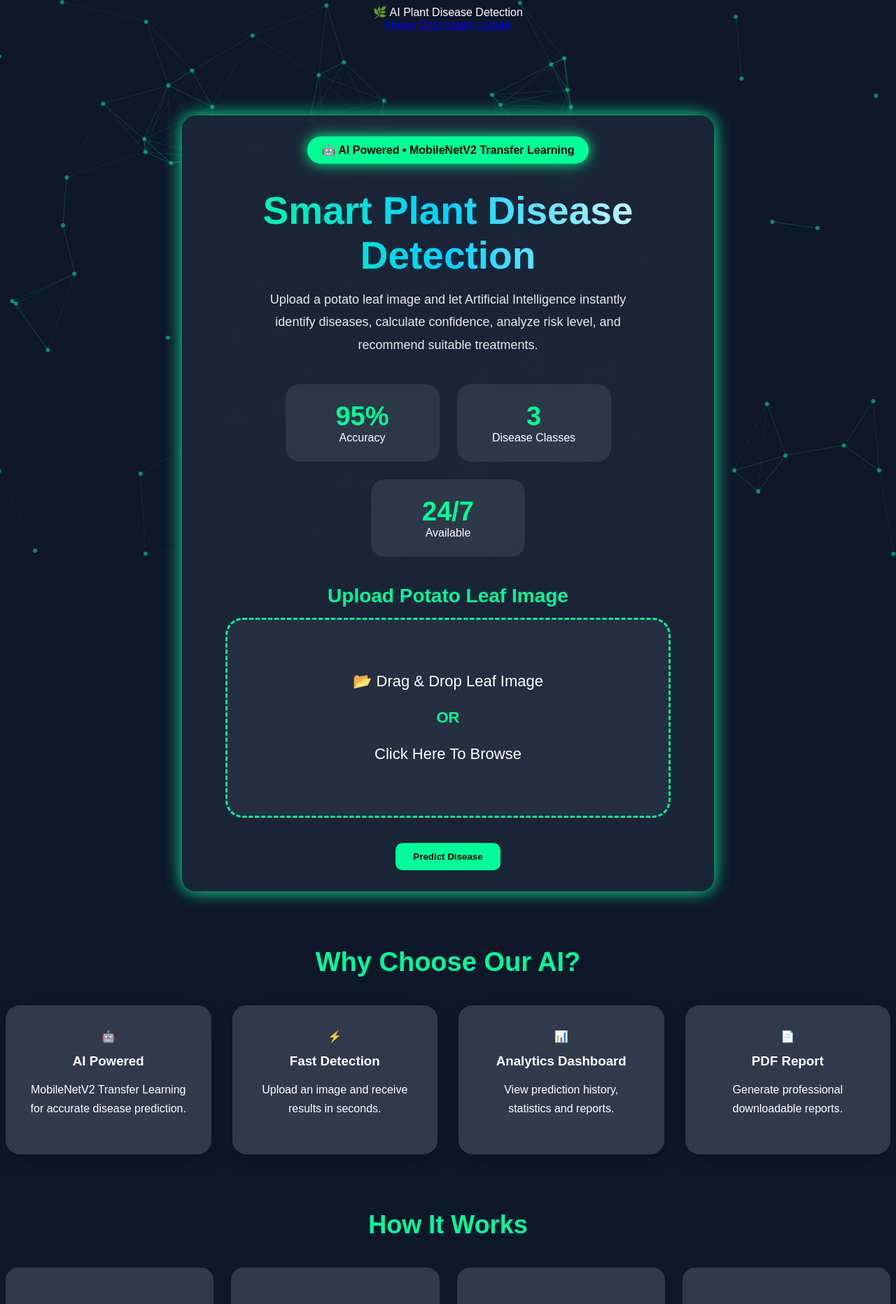
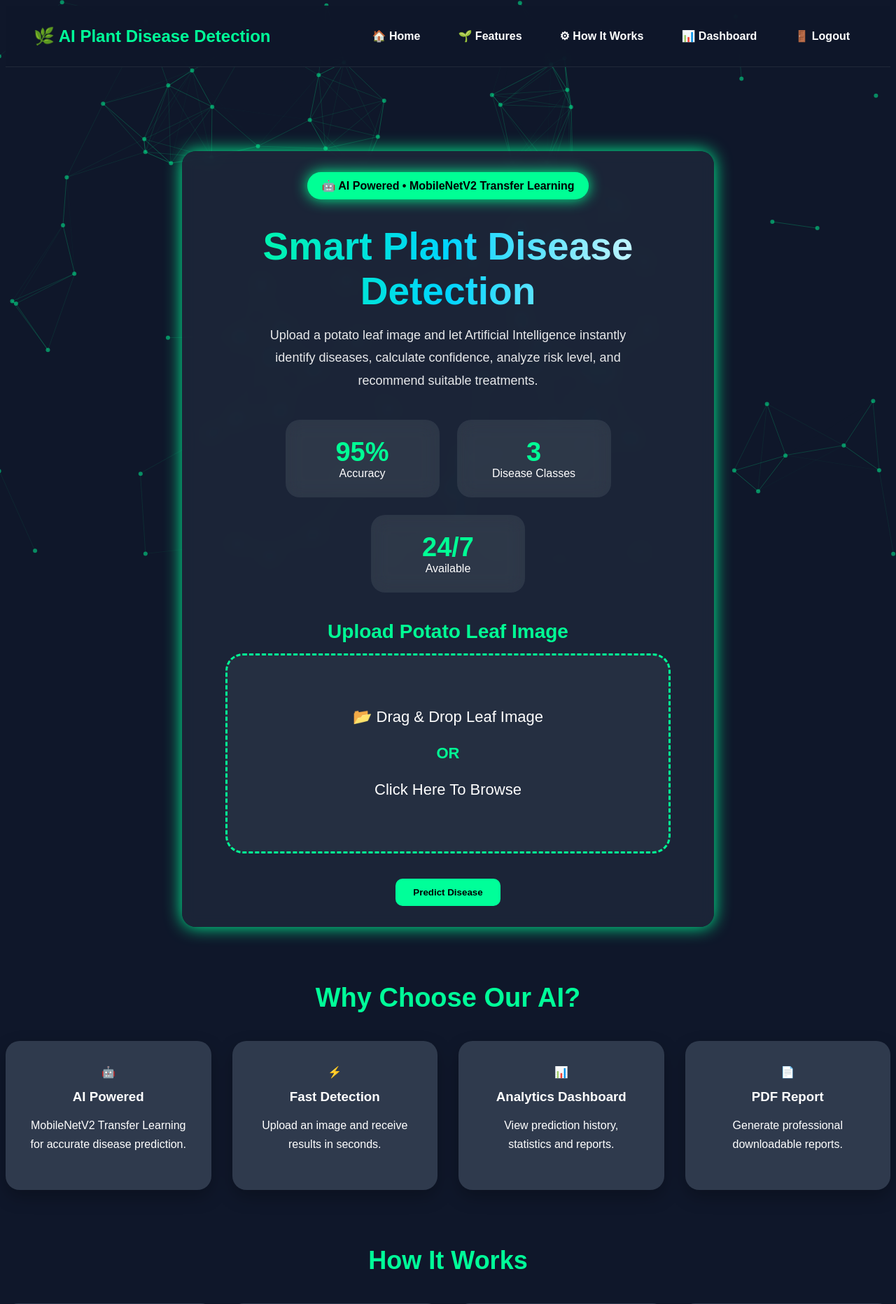
Before and after one commit to Yogesh0008-cloud/plant-disease-detection, a Flask app: page / in a window 1280 px wide. Shown: the top 1864 px of the page at 70% size. Run offline with Flask 3, Linux system fonts and the light colour scheme; a user stored in the database is signed in.

Commit message:
Upgrade home page and navbar

```diff
--- a/Static/style.css
+++ b/Static/style.css
@@ -3,6 +3,86 @@ body{
     color:white;
     font-family:Arial;
     text-align:center;
+
+}
+html{
+
+scroll-behavior:smooth;
+
+}
+/*==============================
+NAVBAR 2.0
+==============================*/
+
+.navbar{
+
+position:sticky;
+
+top:0;
+
+z-index:999;
+
+display:flex;
+
+justify-content:space-between;
+
+align-items:center;
+
+padding:18px 40px;
+
+background:rgba(15,23,42,.85);
+
+backdrop-filter:blur(15px);
+
+border-bottom:1px solid rgba(255,255,255,.08);
+
+}
+
+.logo{
+
+font-size:24px;
+
+font-weight:bold;
+
+color:#00ff99;
+
+}
+
+.nav-links{
+
+display:flex;
+
+align-items:center;
+
+gap:18px;
+
+list-style:none;
+
+}
+
+.nav-links a{
+
+text-decoration:none;
+
+color:white;
+
+padding:10px 18px;
+
+border-radius:30px;
+
+transition:.3s;
+
+font-weight:bold;
+
+}
+
+.nav-links a:hover{
+
+background:#00ff99;
+
+color:#111;
+
+transform:translateY(-2px);
 
 }
 
--- a/templates/index.html
+++ b/templates/index.html
@@ -2,7 +2,7 @@
 <html>
 <head>
     <title>Plant Disease Detection</title>
-
+    <meta name="viewport" content="width=device-width, initial-scale=1.0">
     <link rel="stylesheet"
           href="{{ url_for('static', filename='style.css') }}">
 </head>
@@ -11,17 +11,48 @@
 
 
 <nav class="navbar">
+
     <div class="logo">
+
         🌿 AI Plant Disease Detection
+
     </div>
 
-    <div class="nav-links">
-        <a href="/">Home</a>
-        <a href="/dashboard">Dashboard</a>
-        <a href="/logout">Logout</a>
-    </div>
+    <ul class="nav-links">
+
+        <li>
+
+            <a href="/">🏠 Home</a>
+
+        </li>
+
+        <li>
+
+            <a href="#features">🌱 Features</a>
+
+        </li>
+
+        <li>
+
+            <a href="#steps">⚙ How It Works</a>
+
+        </li>
+
+        <li>
+
+            <a href="/dashboard">📊 Dashboard</a>
+
+        </li>
+
+        <li>
+
+            <a href="/logout">🚪 Logout</a>
+
+        </li>
+
+    </ul>
+
 </nav>
-
 
 
 
@@ -114,7 +145,7 @@
 
 <!-- FEATURES -->
 
-<section class="features">
+<section class="features" id="features">
 
     <h2>Why Choose Our AI?</h2>
 
@@ -162,7 +193,33 @@
 
 <!-- HOW IT WORKS -->
 
-<section class="steps">
+<section class="steps" id="steps">
+
+    <h2>How It Works</h2>
+
+    <div class="step-grid">
+
+        <div class="step-card">
+            <h1>1</h1>
+            <p>Upload Leaf Image</p>
+        </div>
+
+        <div class="step-card">
+            <h1>2</h1>
+            <p>AI Predicts Disease</p>
+        </div>
+
+        <div class="step-card">
+            <h1>3</h1>
+            <p>View Treatment</p>
+        </div>
+
+        <div class="step-card">
+            <h1>4</h1>
+            <p>Download Report</p>
+        </div>
+
+    </div>
 
 <h2>How It Works</h2>
 
```
Also changed, not shown: other parts of Static/style.css (+67 -1 lines).
